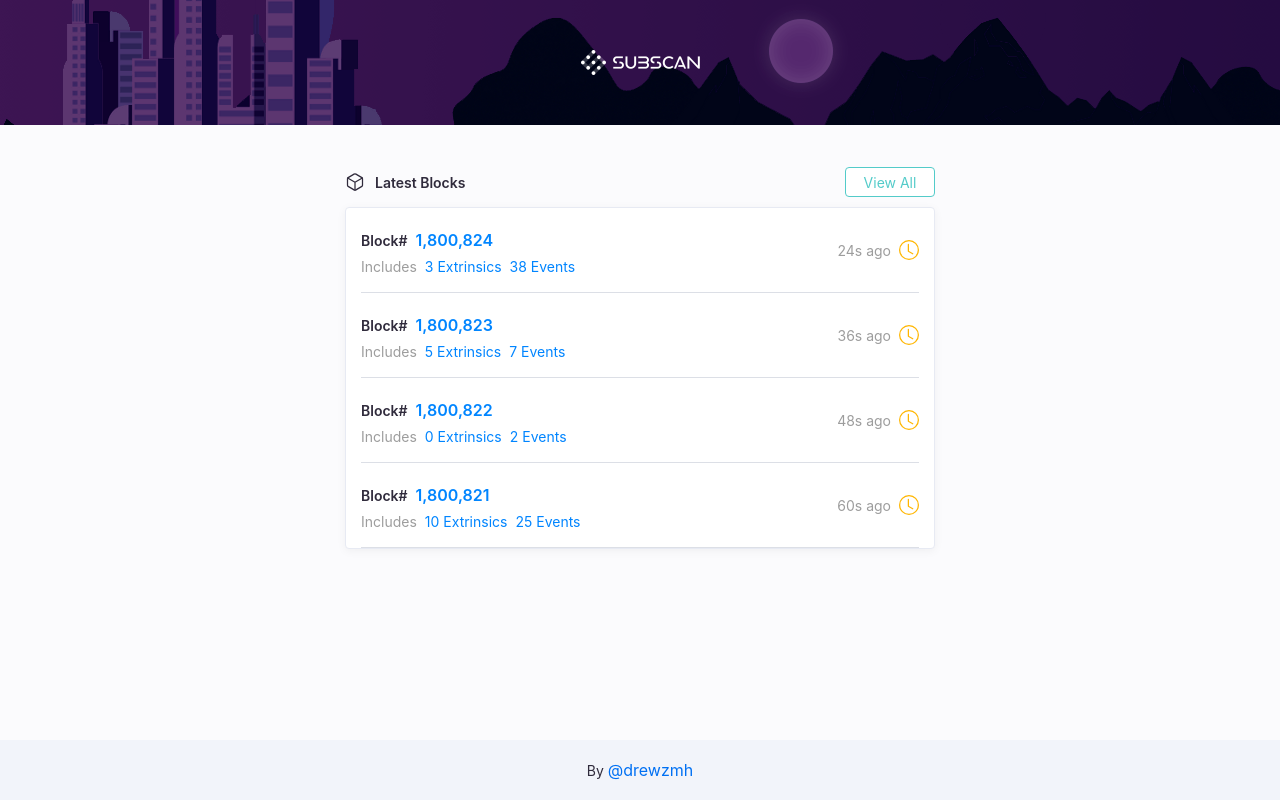
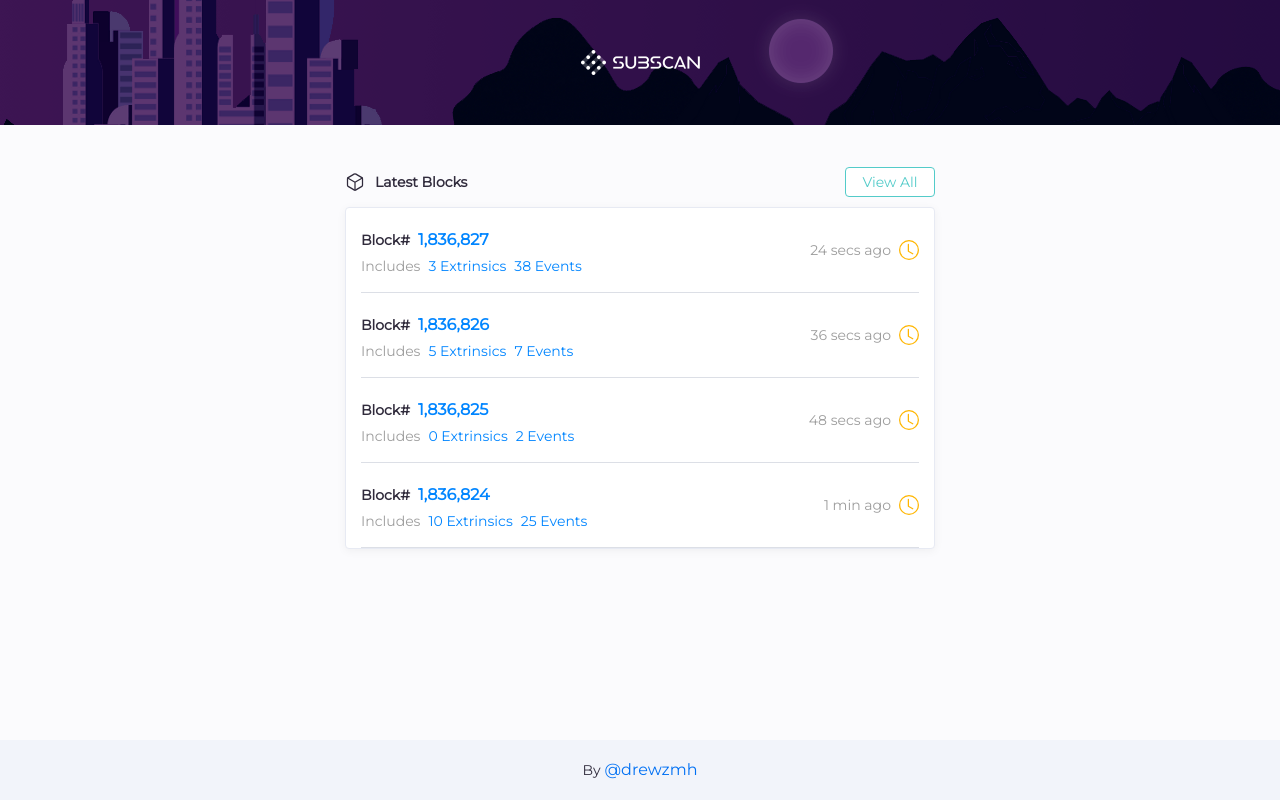
Before and after one commit to amh22/moonbeam, a Next.js app: page / in a window 1280 px wide. Built offline with nearby package versions, Linux system fonts and the light colour scheme.

Commit message:
➕ feat(Font): added a google web font

```diff
--- a/components/Blocks/LatestBlocks/Block.js
+++ b/components/Blocks/LatestBlocks/Block.js
@@ -4,28 +4,28 @@
 
 const blockData = [
   {
-    blockNo: '1,800,824',
+    blockNo: '1,836,827',
     extrinsics: '3',
     events: '38',
-    time: '24s ago',
+    time: '24 secs ago',
   },
   {
-    blockNo: '1,800,823',
+    blockNo: '1,836,826',
     extrinsics: '5',
     events: '7',
-    time: '36s ago',
+    time: '36 secs ago',
   },
   {
-    blockNo: '1,800,822',
+    blockNo: '1,836,825',
     extrinsics: '0',
     events: '2',
-    time: '48s ago',
+    time: '48 secs ago',
   },
   {
-    blockNo: '1,800,821',
+    blockNo: '1,836,824',
     extrinsics: '10',
     events: '25',
-    time: '60s ago',
+    time: '1 min ago',
   },
 ]
 
--- /dev/null
+++ b/pages/_document.js
@@ -0,0 +1,15 @@
+import { Html, Head, Main, NextScript } from 'next/document'
+
+export default function Document() {
+  return (
+    <Html>
+      <Head>
+        <link link href='https://fonts.googleapis.com/css2?family=Montserrat&display=swap' rel='stylesheet' />
+      </Head>
+      <body>
+        <Main />
+        <NextScript />
+      </body>
+    </Html>
+  )
+}
--- a/pages/index.js
+++ b/pages/index.js
@@ -1,5 +1,7 @@
 import styled from '@emotion/styled'
 import LatestBlocks from '../components/Blocks/LatestBlocks'
+
+// ❕ TODO: Need to fetch 'blocks' from API endpoint before pre-rendering this page
 
 export default function Home() {
   const subscanWidth = 1180
--- a/styles/globals.css
+++ b/styles/globals.css
@@ -17,8 +17,8 @@
 body,
 #__next {
   height: 100%;
-  font-family: -apple-system, BlinkMacSystemFont, Segoe UI, Roboto, Oxygen, Ubuntu, Cantarell, Fira Sans, Droid Sans,
-    Helvetica Neue, sans-serif;
+  font-family: 'Montserrat', -apple-system, BlinkMacSystemFont, Segoe UI, Roboto, Oxygen, Ubuntu, Cantarell, Fira Sans,
+    Droid Sans, Helvetica Neue, sans-serif;
 }
 
 /*
```
